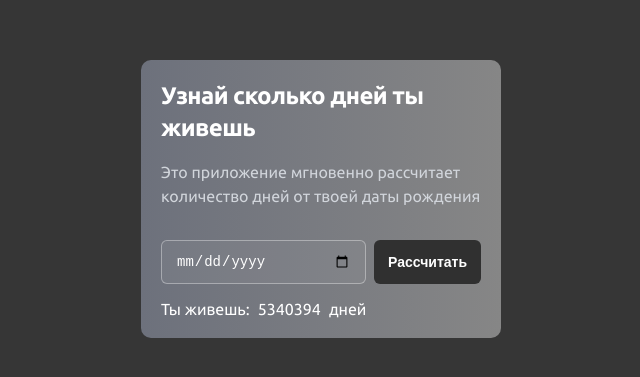
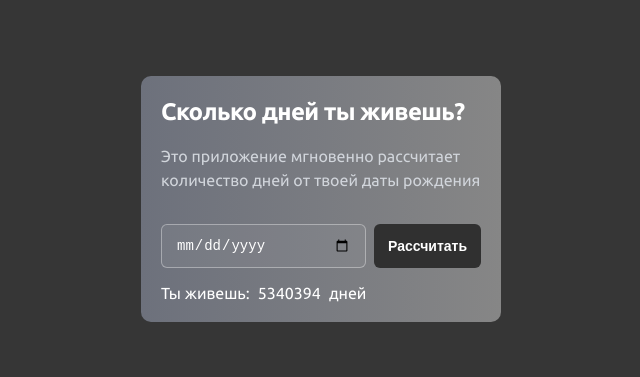
Before and after one commit to gitLoadControl/age_calc_day, a plain HTML site: page index.html in a window 1280 px wide. Shown: the part 209-586 px from the top of the page, without its empty margins (319-959 px from the left). Drawn offline with Linux system fonts and the light colour scheme.

Commit message:
Chenged title

```diff
--- a/index.html
+++ b/index.html
@@ -14,7 +14,7 @@
 
 <body>
     <form class="form" id="form-age">
-        <span class="title">Узнай сколько дней ты живешь</span>
+        <span class="title">Сколько дней ты живешь?</span>
         <p class="description">Это приложение мгновенно рассчитает количество дней от твоей даты рождения</p>
         <div>
             <input placeholder="Введите дату рождения" type="date" name="date" id="date-born">
@@ -22,7 +22,5 @@
         </div>
         <div class="response">Ты живешь: <span>5340394</span> дней</div>
     </form>
-
 </body>
-
 </html>
```
